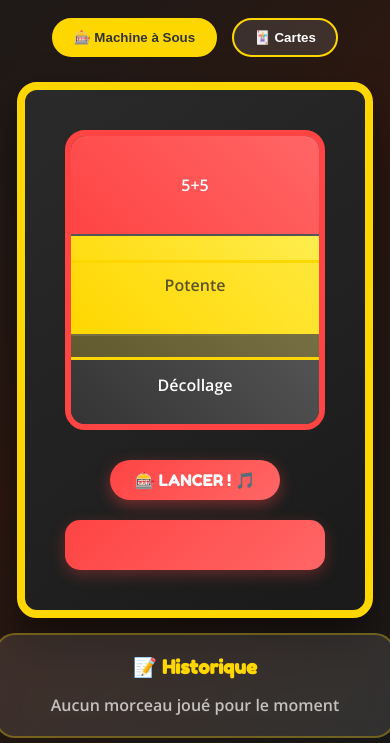
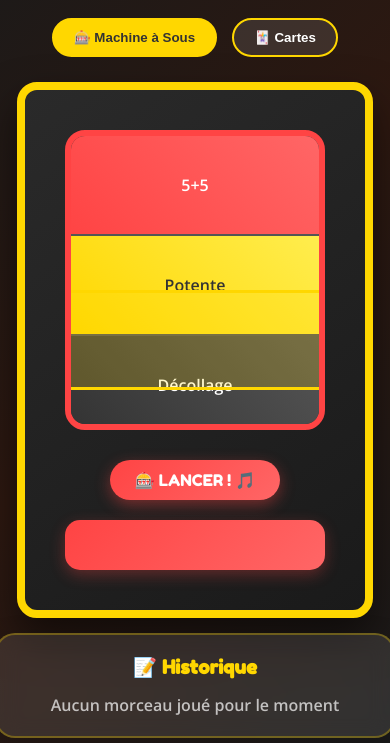
Before and after one commit to aurliec/roue-batucada, a plain HTML site: page index.html in a window 390 px wide. Shown: the part 114-857 px from the top of the page. Drawn offline with nearby package versions, Linux system fonts and the light colour scheme.

Commit message:
opti mobile again

```diff
--- a/index.html
+++ b/index.html
@@ -334,7 +334,7 @@
             }
 
             .slot-window {
-                transform: translateY(-20%);
+                transform: translateY(10%);
             }
 
             .cards-container {
```
